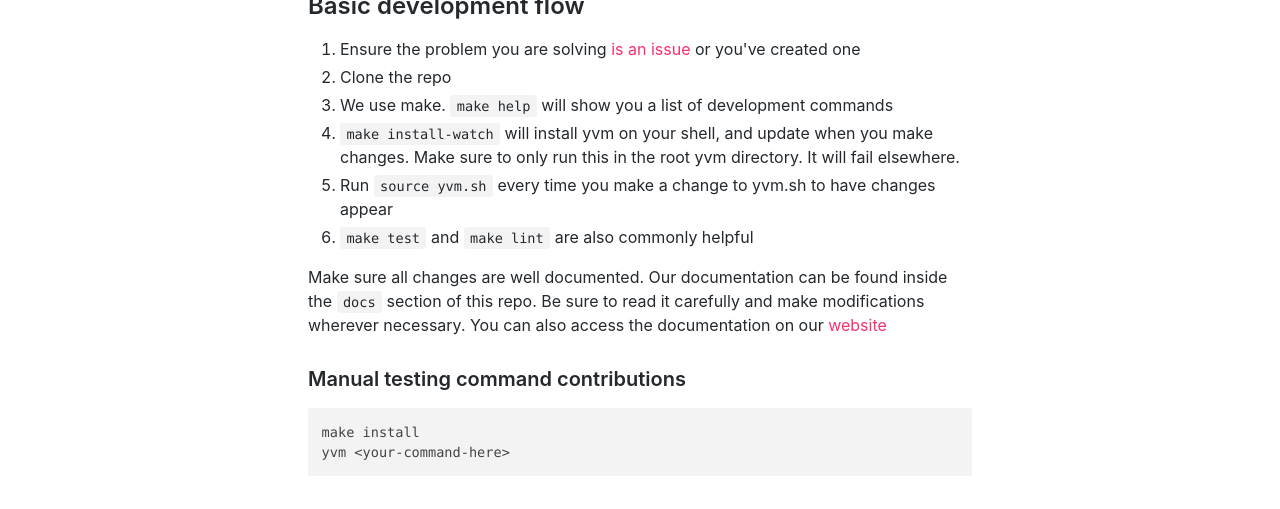
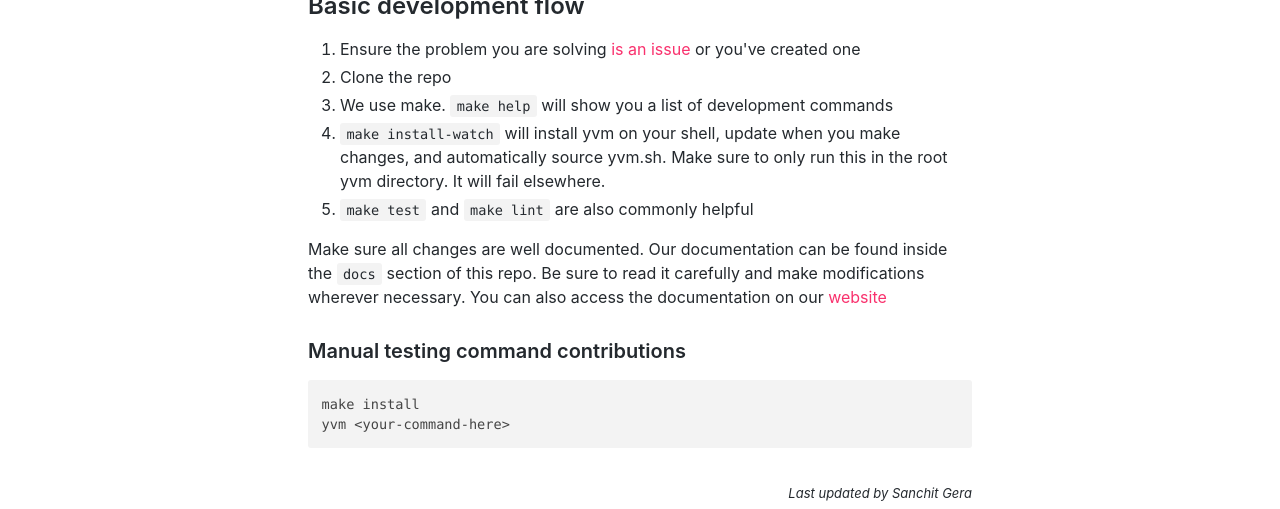
Before and after one commit to tophat/yvm, a plain HTML site: page docs/contribute.html in a window 1280 px wide. Shown: the part 247-756 px from the top of the page. Drawn offline with nearby package versions, Linux system fonts and the light colour scheme.

Commit message:
[skip ci]
Deploy website version based on 27d51d0b4bae565a2f79cb45166412b53b2b28fd

```diff
--- a/docs/contribute.html
+++ b/docs/contribute.html
@@ -41,8 +41,7 @@
 <li>Ensure the problem you are solving <a href="https://github.com/tophat/yvm/issues">is an issue</a> or you've created one</li>
 <li>Clone the repo</li>
 <li>We use make. <code>make help</code> will show you a list of development commands</li>
-<li><code>make install-watch</code> will install yvm on your shell, and update when you make changes. Make sure to only run this in the root yvm directory. It will fail elsewhere.</li>
-<li>Run <code>source yvm.sh</code> every time you make a change to yvm.sh to have changes appear</li>
+<li><code>make install-watch</code> will install yvm on your shell, update when you make changes, and automatically source yvm.sh. Make sure to only run this in the root yvm directory. It will fail elsewhere.</li>
 <li><code>make test</code> and <code>make lint</code> are also commonly helpful</li>
 </ol>
 <p>Make sure all changes are well documented. Our documentation can be found inside the <code>docs</code> section of this repo. Be sure to read it carefully and make modifications wherever necessary.
@@ -51,4 +50,4 @@ You can also access the documentation on our <a href="https://yvm.js.org">websit
 <pre><code class="hljs css language-bash">make install
 yvm &lt;your-command-here&gt;
 </code></pre>
-</span></div></article></div><div class="docLastUpdate"><em>Last updated by sdcosta</em></div><div class="docs-prevnext"><a class="docs-prev button" href="/docs/api"><span class="arrow-prev">← </span><span>API</span></a><a class="docs-next button" href="/docs/faq"><span>FAQ</span><span class="arrow-next"> →</span></a></div></div></div><nav class="onPageNav"><ul class="toc-headings"><li><a href="#basic-development-flow">Basic development flow</a><ul class="toc-headings"><li><a href="#manual-testing-command-contributions">Manual testing command contributions</a></li></ul></li></ul></nav></div><footer class="nav-footer" id="footer"><section class="footer"><div class="footer-icon"><a href="/" class="nav-home"><img src="/img/yarn.png" alt="Yarn Version Manager" width="58" height="58"/></a></div><div class="footer-github"><a href="https://github.com/tophat/yvm">GitHub</a><a class="github-button" href="https://github.com/tophat/yvm" data-icon="octicon-star" data-count-href="/facebook/docusaurus/stargazers" data-show-count="true" data-count-aria-label="# stargazers on GitHub" aria-label="Star this project on GitHub">Star</a></div></section><section class="copyright">Top Hat Open Source</section></footer></div></body></html>
+</span></div></article></div><div class="docLastUpdate"><em>Last updated by Sanchit Gera</em></div><div class="docs-prevnext"><a class="docs-prev button" href="/docs/api"><span class="arrow-prev">← </span><span>API</span></a><a class="docs-next button" href="/docs/faq"><span>FAQ</span><span class="arrow-next"> →</span></a></div></div></div><nav class="onPageNav"><ul class="toc-headings"><li><a href="#basic-development-flow">Basic development flow</a><ul class="toc-headings"><li><a href="#manual-testing-command-contributions">Manual testing command contributions</a></li></ul></li></ul></nav></div><footer class="nav-footer" id="footer"><section class="footer"><div class="footer-icon"><a href="/" class="nav-home"><img src="/img/yarn.png" alt="Yarn Version Manager" width="58" height="58"/></a></div><div class="footer-github"><a href="https://github.com/tophat/yvm">GitHub</a><a class="github-button" href="https://github.com/tophat/yvm" data-icon="octicon-star" data-count-href="/facebook/docusaurus/stargazers" data-show-count="true" data-count-aria-label="# stargazers on GitHub" aria-label="Star this project on GitHub">Star</a></div></section><section class="copyright">Top Hat Open Source</section></footer></div></body></html>
```
Also changed, not shown: docs/contribute/index.html (+2 -3 lines).
